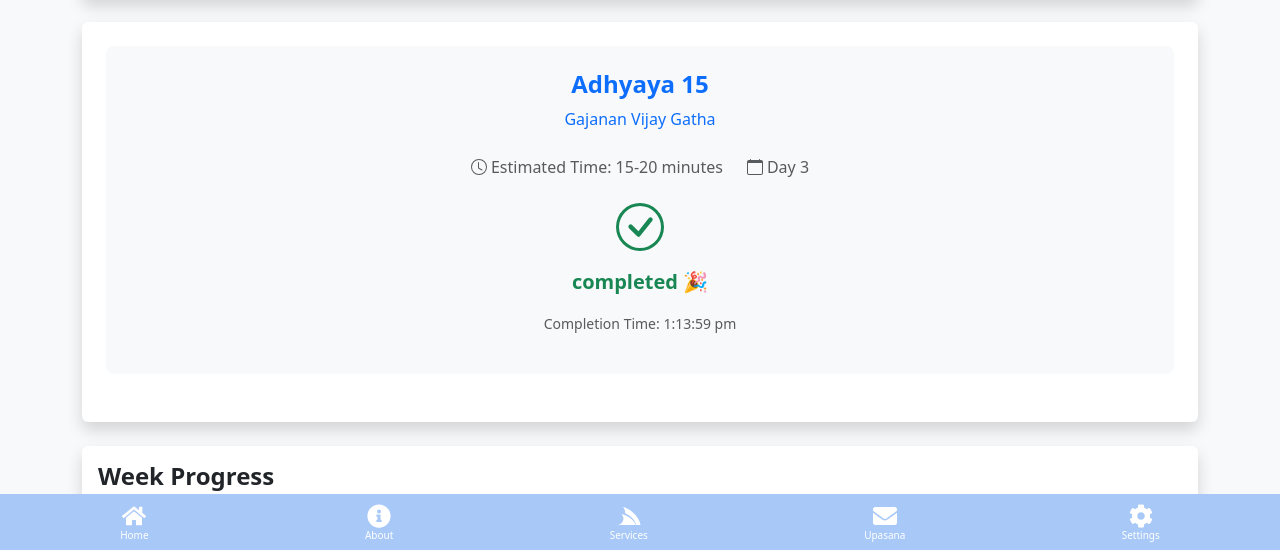
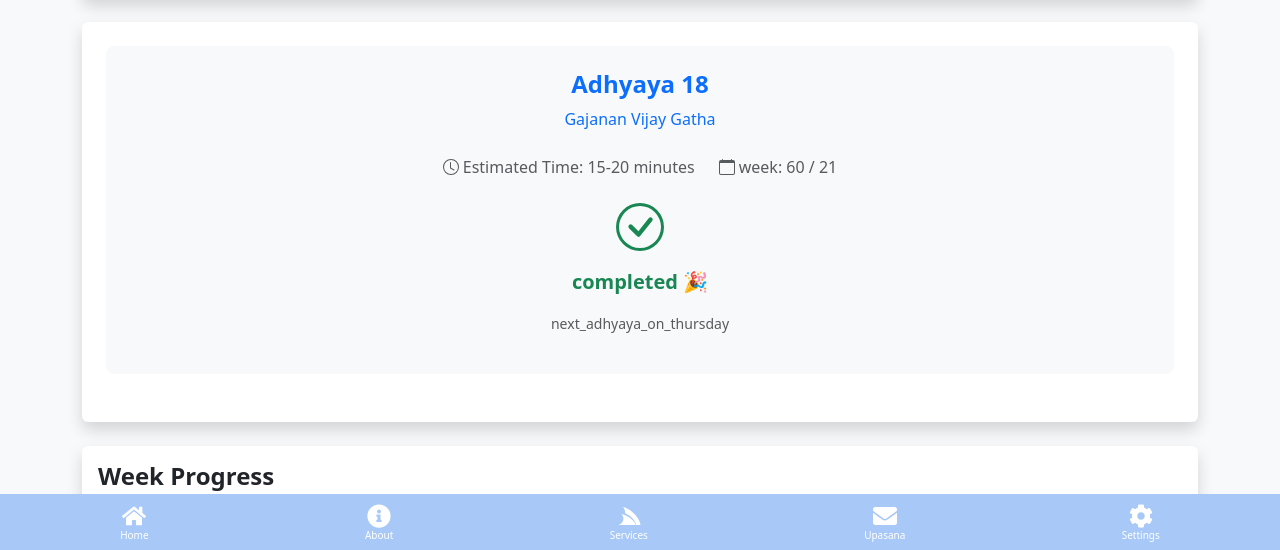
Before and after one commit to Pawangirde/upasana, a React (Create React App) app: page /tasks in a window 1280 px wide. Both pictures are taken after a click on the button "Complete Adhyaya". Shown: the part 248-798 px from the top of the page. Built offline with nearby package versions, Linux system fonts and the light colour scheme.

Commit message:
data add

```diff
--- a/src/pages/Tasks.jsx
+++ b/src/pages/Tasks.jsx
@@ -7,6 +7,7 @@ import {
   Button,
   Badge,
   ProgressBar,
+  Alert,
 } from "react-bootstrap";
 import {
   BsCheckCircle,
@@ -19,31 +20,58 @@ import {
 import { Link } from "react-router-dom";
 import { useLanguage } from "../context/LanguageContext";
 
+// Helper: Get the date of the first Thursday from a given start date
+function getFirstThursday(startDate) {
+  const date = new Date(startDate);
+  const day = date.getDay();
+  // 4 = Thursday
+  const diff = (4 - day + 7) % 7;
+  date.setDate(date.getDate() + diff);
+  date.setHours(0, 0, 0, 0);
+  return date;
+}
+
+// Helper: Get the current week number since the first Thursday
+function getCurrentWeekNumber(firstThursday) {
+  const now = new Date();
+  const diff = now - firstThursday;
+  if (diff < 0) return 0;
+  return Math.floor(diff / (7 * 24 * 60 * 60 * 1000));
+}
+
+// Helper: Is today Thursday or later in the week?
+function isThursdayOrLater() {
+  const today = new Date().getDay();
+  // 4 = Thursday, 5 = Friday, 6 = Saturday, 0 = Sunday
+  return today === 4 || today === 5 || today === 6 || today === 0;
+}
+
 export default function Tasks({ darkMode }) {
   const { t } = useLanguage();
-  const [isCompleted, setIsCompleted] = useState(false);
-  const [completionTime, setCompletionTime] = useState(null);
 
-  // Debug logging
-  useEffect(() => {
-    console.log("Tasks component mounted");
-    console.log("Dark mode:", darkMode);
-    console.log("Translation function:", t);
-  }, [darkMode, t]);
+  // --- CONFIG ---
+  const TOTAL_ADHYAYAS = 21;
+  const TOTAL_USERS = 21;
+  const USER_ID = 0; // For demo, assume user 0 (in real app, use logged-in user index)
+  const GROUP_START_DATE = "2024-06-06"; // Set the first Thursday (YYYY-MM-DD)
 
-  // Mock data
-  const currentUser = {
-    adhyaya: 15,
-    day: 3,
-  };
+  // --- WEEK & ROTATION LOGIC ---
+  const firstThursday = getFirstThursday(GROUP_START_DATE);
+  const currentWeek = getCurrentWeekNumber(firstThursday);
 
-  const currentUpasana = {
-    completedToday: 18,
-    teamSize: 21,
-  };
+  // Each user gets a different Adhyaya each week in a round-robin
+  const getAdhyayaForUser = (userId, week) => ((userId + week) % TOTAL_ADHYAYAS) + 1;
 
+  // --- STATE ---
+  const [completedAdhyayas, setCompletedAdhyayas] = useState([]); // e.g. [1,2]
+  const [showNextOnThursday, setShowNextOnThursday] = useState(false);
+  const [lastCompletedWeek, setLastCompletedWeek] = useState(null);
+
+  // Current Adhyaya for this user and week
+  const currentAdhyaya = getAdhyayaForUser(USER_ID, currentWeek);
   const currentDate = new Date().toLocaleDateString("hi-IN");
 
+  // Weekdays (Hindi)
   const weekDays = [
     "सोमवार",
     "मंगलवार",
@@ -53,23 +81,23 @@ export default function Tasks({ darkMode }) {
     "शनिवार",
     "रविवार",
   ];
-  const currentDayIndex =
-    new Date().getDay() === 0 ? 6 : new Date().getDay() - 1; // Adjust for Monday start
+  const currentDayIndex = new Date().getDay() === 0 ? 6 : new Date().getDay() - 1;
 
-  const weekProgress = weekDays.map((day, index) => ({
-    day,
-    isCompleted:
-      index < currentDayIndex || (index === currentDayIndex && isCompleted),
-    isCurrent: index === currentDayIndex,
-    adhyaya: currentUser.adhyaya,
-  }));
-
+  // --- HANDLERS ---
   const handleMarkComplete = () => {
-    setIsCompleted(true);
-    setCompletionTime(new Date().toLocaleTimeString("hi-IN"));
+    // Only allow completion if not already completed for this week
+    if (completedAdhyayas.includes(currentAdhyaya)) return;
+    // Only allow assignment of next Adhyaya if Thursday or later
+    if (isThursdayOrLater()) {
+      setCompletedAdhyayas([...completedAdhyayas, currentAdhyaya]);
+      setLastCompletedWeek(currentWeek);
+      setShowNextOnThursday(false);
+    } else {
+      setShowNextOnThursday(true);
+    }
   };
 
-  // Error boundary - if translation fails, show fallback
+  // --- TRANSLATION SAFETY ---
   const safeTranslate = (key) => {
     try {
       return t(key) || key;
@@ -79,25 +107,16 @@ export default function Tasks({ darkMode }) {
     }
   };
 
+  // --- UI ---
   return (
     <Container className="py-4 mt-4">
       {/* Today's Assignment Card */}
-      <Card
-        className={`mb-4 border-0 shadow mt-4 ${
-          darkMode ? "bg-dark text-white" : ""
-        }`}
-      >
+      <Card className={`mb-4 border-0 shadow mt-4 ${darkMode ? "bg-dark text-white" : ""}`}>
         <Card.Body className="text-center">
           <div className="w-20 h-20 bg-opacity-10  d-flex align-items-center justify-content-center mx-auto mb-4">
             <BsBook size={32} className="text-primary" />
           </div>
-          <h1
-            className={`h2 fw-bold mb-2 ${
-              darkMode ? "text-white" : "text-dark"
-            }`}
-          >
-            {safeTranslate("todays_assignment")}
-          </h1>
+          <h1 className={`h2 fw-bold mb-2 ${darkMode ? "text-white" : "text-dark"}`}>{safeTranslate("todays_assignment")}</h1>
           <p className="text-muted">
             {currentDate} - {weekDays[currentDayIndex]}
           </p>
@@ -105,33 +124,14 @@ export default function Tasks({ darkMode }) {
       </Card>
 
       {/* Assignment Details */}
-      <Card
-        className={`mb-4 border-0 shadow ${
-          darkMode ? "bg-dark text-white" : ""
-        }`}
-      >
+      <Card className={`mb-4 border-0 shadow ${darkMode ? "bg-dark text-white" : ""}`}>
         <Card.Body className="p-4">
-          <div
-            className={`rounded-3 p-4 mb-4 ${
-              darkMode ? "bg-dark bg-opacity-50" : "bg-light"
-            }`}
-          >
+          <div className={`rounded-3 p-4 mb-4 ${darkMode ? "bg-dark bg-opacity-50" : "bg-light"}`}>
             <div className="text-center">
-              <h2
-                className={`h4 fw-bold mb-2 ${
-                  darkMode ? "text-white" : "text-primary"
-                }`}
-              >
-                {safeTranslate("adhyaya")} {currentUser.adhyaya}
+              <h2 className={`h4 fw-bold mb-2 ${darkMode ? "text-white" : "text-primary"}`}>
+                {safeTranslate("adhyaya")} {currentAdhyaya}
               </h2>
-              <p
-                className={`mb-4 ${
-                  darkMode ? "text-white-50" : "text-primary"
-                }`}
-              >
-                {safeTranslate("gajanan_vijay_gatha")}
-              </p>
-
+              <p className={`mb-4 ${darkMode ? "text-white-50" : "text-primary"}`}>{safeTranslate("gajanan_vijay_gatha")}</p>
               <div className="d-flex align-items-center justify-content-center gap-4 text-sm text-muted mb-4">
                 <div className="d-flex align-items-center">
                   <BsClock size={16} className="me-1" />
@@ -139,32 +139,25 @@ export default function Tasks({ darkMode }) {
                 </div>
                 <div className="d-flex align-items-center">
                   <BsCalendar size={16} className="me-1" />
-                  {safeTranslate("day")} {currentUser.day}
+                  {safeTranslate("week")}: {currentWeek + 1} / 21
                 </div>
               </div>
 
-              {!isCompleted ? (
-                <Button
-                  variant="primary"
-                  size="lg"
-                  onClick={handleMarkComplete}
-                  className="px-4 py-2"
-                >
+              {/* Completion Logic */}
+              {completedAdhyayas.includes(currentAdhyaya) ? (
+                <div className="text-center">
+                  <BsCheckCircle size={48} className="text-success mx-auto mb-3" />
+                  <p className="text-success fw-semibold fs-5">{safeTranslate("completed")} 🎉</p>
+                  <p className="text-muted small">{safeTranslate("next_adhyaya_on_thursday")}</p>
+                </div>
+              ) : showNextOnThursday ? (
+                <Alert variant="info" className="mt-3">
+                  {safeTranslate("next_adhyaya_assign_thursday")}
+                </Alert>
+              ) : (
+                <Button variant="primary" size="lg" onClick={handleMarkComplete} className="px-4 py-2">
                   {safeTranslate("complete_adhyaya")}
                 </Button>
-              ) : (
-                <div className="text-center">
-                  <BsCheckCircle
-                    size={48}
-                    className="text-success mx-auto mb-3"
-                  />
-                  <p className="text-success fw-semibold fs-5">
-                    {safeTranslate("completed")} 🎉
-                  </p>
-                  <p className="text-muted small">
-                    {safeTranslate("completion_time")}: {completionTime}
-                  </p>
-                </div>
               )}
             </div>
           </div>
@@ -172,62 +165,46 @@ export default function Tasks({ darkMode }) {
       </Card>
 
       {/* Week Progress */}
-      <Card
-        className={`mb-4 border-0 shadow ${
-          darkMode ? "bg-dark text-white" : ""
-        }`}
-      >
+      <Card className={`mb-4 border-0 shadow ${darkMode ? "bg-dark text-white" : ""}`}>
         <Card.Body>
-          <h2
-            className={`h4 fw-bold mb-4 ${
-              darkMode ? "text-white" : "text-dark"
-            }`}
-          >
-            {safeTranslate("week_progress")}
-          </h2>
-
+          <h2 className={`h4 fw-bold mb-4 ${darkMode ? "text-white" : "text-dark"}`}>{safeTranslate("week_progress")}</h2>
           <Row className="mb-4">
-            {weekProgress.map((day, index) => (
+            {[...Array(TOTAL_ADHYAYAS)].map((_, index) => (
               <Col key={index} className="mb-2 rounded p-4">
                 <div className={`text-center rounded border-2 week-progress-card ${
-                  day.isCurrent
+                  completedAdhyayas.includes(index + 1)
+                    ? 'border-success bg-success bg-opacity-10'
+                    : (index + 1) === currentAdhyaya
                     ? 'border-primary bg-primary bg-opacity-10'
-                    : day.isCompleted
-                    ? 'border-success bg-success bg-opacity-10'
                     : darkMode ? 'border-secondary bg-dark' : 'border-light bg-light'
                 }`}>
                   <div className={`w-8 h-8 mx-auto mb-2 rounded d-flex align-items-center justify-content-center ${
-                    day.isCompleted
+                    completedAdhyayas.includes(index + 1)
                       ? 'bg-success text-white'
-                      : day.isCurrent
+                      : (index + 1) === currentAdhyaya
                       ? 'bg-primary text-white'
                       : darkMode ? 'bg-secondary text-white' : 'bg-light text-muted'
                   }`}>
-                    {day.isCompleted ? (
+                    {completedAdhyayas.includes(index + 1) ? (
                       <BsCheckCircle size={16} />
                     ) : (
                       <span className="small fw-bold">{index + 1}</span>
                     )}
                   </div>
-                  <p className="small fw-medium text-muted">{day.day}</p>
+                  <p className="small fw-medium text-muted">{safeTranslate("adhyaya")} {index + 1}</p>
                 </div>
               </Col>
             ))}
           </Row>
-
-          <div
-            className={`rounded p-3 ${
-              darkMode ? "bg-dark bg-opacity-50" : "bg-light"
-            }`}
-          >
+          <div className={`rounded p-3 ${darkMode ? "bg-dark bg-opacity-50" : "bg-light"}`}>
             <div className="d-flex justify-content-between text-muted small mb-2">
-              <span>{safeTranslate("week_progress")}</span>
+              <span>{safeTranslate("adhyayas_completed")}</span>
               <span>
-                {weekProgress.filter((d) => d.isCompleted).length}/7 {safeTranslate("days")}
+                {completedAdhyayas.length}/21 {safeTranslate("adhyayas")}
               </span>
             </div>
             <ProgressBar
-              now={(weekProgress.filter(d => d.isCompleted).length / 7) * 100}
+              now={(completedAdhyayas.length / TOTAL_ADHYAYAS) * 100}
               variant="success"
               className="mb-0 progress-bar-animated"
             />
@@ -254,19 +231,17 @@ export default function Tasks({ darkMode }) {
             <Col xs={6} md={3} className="mb-3">
               <div className={`text-center p-3 rounded team-status-card ${darkMode ? 'bg-success bg-opacity-20' : 'bg-success bg-opacity-10'}`}>
                 <BsCheckCircle size={24} className="text-success mx-auto mb-2" />
-                <p className="h5 fw-bold text-success mb-1">{currentUpasana.completedToday}</p>
+                <p className="h5 fw-bold text-success mb-1">12</p>
                 <p className="small text-muted">{safeTranslate("completed_today")}</p>
               </div>
             </Col>
-
             <Col xs={6} md={3} className="mb-3">
               <div className={`text-center p-3 rounded team-status-card ${darkMode ? 'bg-warning bg-opacity-20' : 'bg-warning bg-opacity-10'}`}>
                 <BsClock size={24} className="text-warning mx-auto mb-2" />
-                <p className="h5 fw-bold text-warning mb-1">{currentUpasana.teamSize - currentUpasana.completedToday}</p>
+                <p className="h5 fw-bold text-warning mb-1">9</p>
                 <p className="small text-muted">{safeTranslate("remaining")}</p>
               </div>
             </Col>
-
             <Col xs={6} md={3} className="mb-3">
               <div className={`text-center p-3 rounded team-status-card ${darkMode ? 'bg-info bg-opacity-20' : 'bg-info bg-opacity-10'}`}>
                 <BsAward size={24} className="text-info mx-auto mb-2" />
@@ -274,7 +249,6 @@ export default function Tasks({ darkMode }) {
                 <p className="small text-muted">{safeTranslate("total_members")}</p>
               </div>
             </Col>
-
             <Col xs={6} md={3} className="mb-3">
               <div className={`text-center p-3 rounded team-status-card ${darkMode ? 'bg-primary bg-opacity-20' : 'bg-primary bg-opacity-10'}`}>
                 <BsBook size={24} className="text-primary mx-auto mb-2" />
@@ -303,7 +277,6 @@ export default function Tasks({ darkMode }) {
             </Card>
           </Link>
         </Col>
-
         <Col sm={6} className="mb-3">
           <Link to="/upasana" className="text-decoration-none">
             <Card
```
